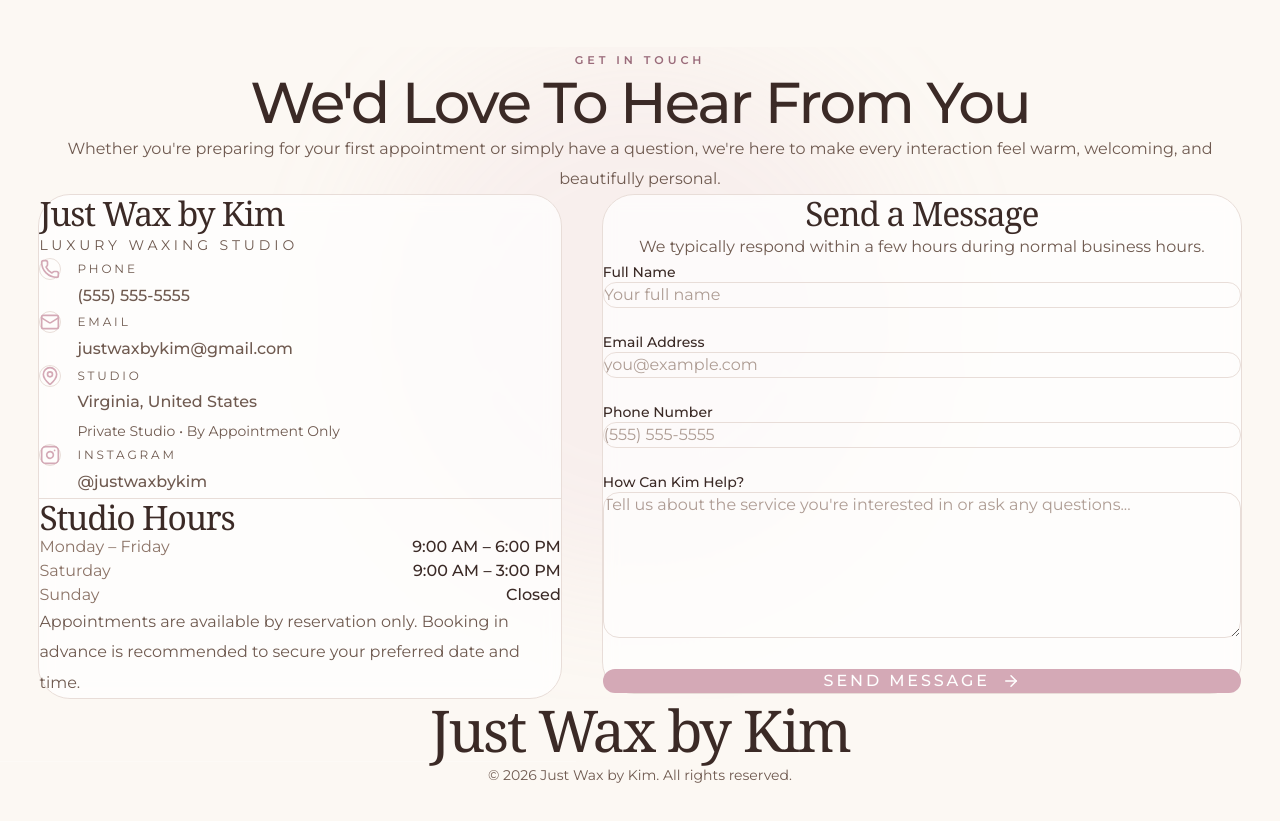
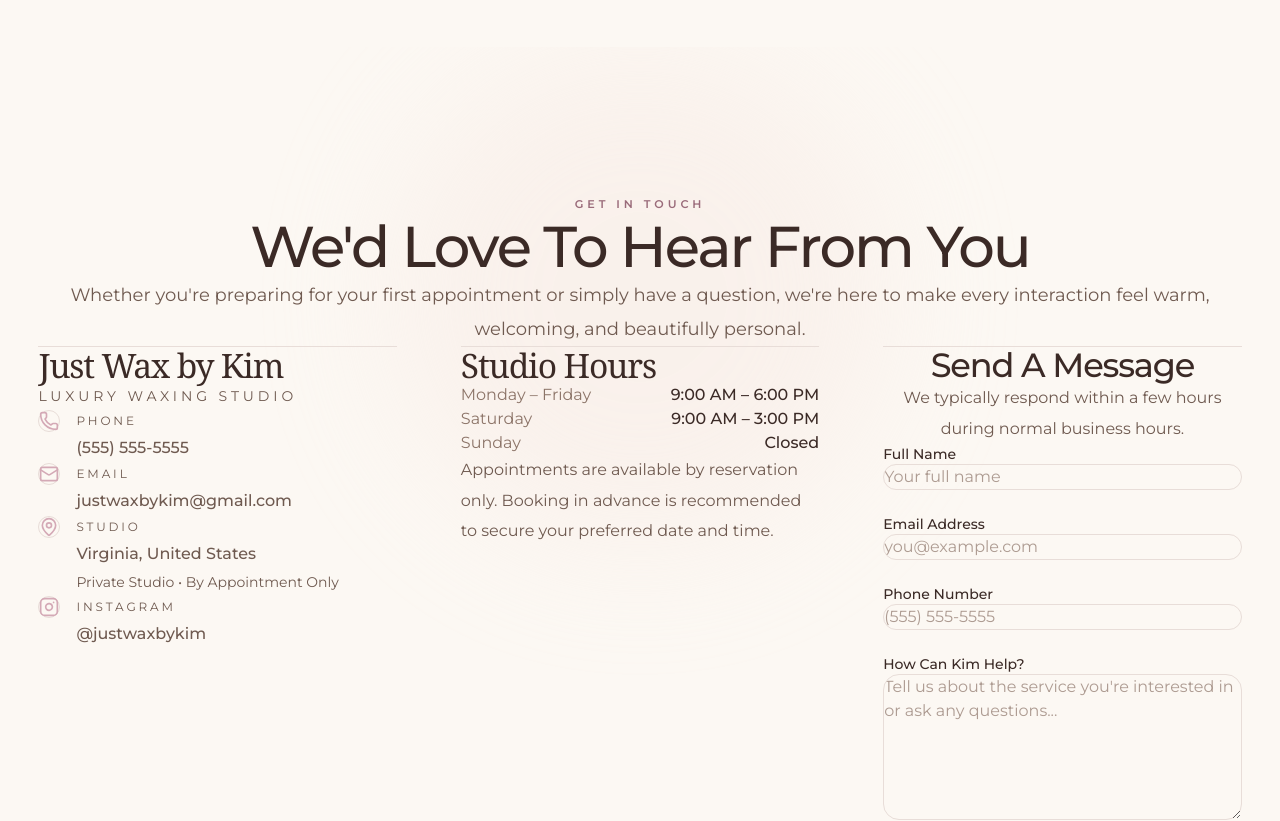
Before and after one commit to kevin-phan-25/just-wax-by-kim, a Next.js app: page / in a window 1280 px wide. Shown: the part 6760-7581 px from the top of the page. Before the commit the page ends 7549 px from the top, so only its background shows below. Built offline with nearby package versions, Linux system fonts and the light colour scheme; a web font is replaced by a local one.

Commit message:
Update Contact.tsx

```diff
--- a/features/contact/Contact.tsx
+++ b/features/contact/Contact.tsx
@@ -5,13 +5,15 @@
  * Description:
  * Luxury Contact Section
  *
+ * Updated:
+ * July 30, 2026
+ *
  * Changes:
- * - July 30, 2026
- *   • Removed fixed sizing constraints
- *   • Removed duplicate wrappers
- *   • Uses same editorial spacing as Hero/About/Services
- *   • Responsive two-column layout
- *   • Unified luxury theme
+ * • Removed width restrictions
+ * • Converted to 3-column editorial layout
+ * • Removed boxed dashboard appearance
+ * • Unified luxury studio aesthetic
+ * • Responsive layout
  * -----------------------------------------------------------------------------
  */
 
@@ -19,56 +21,61 @@ import ContactForm from "./ContactForm";
 import ContactHours from "./ContactHours";
 import ContactInfo from "./ContactInfo";
 
+
 export default function Contact() {
   return (
     <section
       id="contact"
       className="
         relative
+
         overflow-hidden
-        bg-brand-ivory
-        py-24
-        lg:py-32
+
+        bg-[#FCF8F3]
+
+        section-padding-lg
       "
     >
+
       {/* Decorative Glow */}
       <div
-        aria-hidden="true"
         className="
           absolute
-          inset-0
-          pointer-events-none
+          top-0
+          left-1/2
+
+          h-[500px]
+          w-[500px]
+
+          -translate-x-1/2
+
+          rounded-full
+
+          bg-[#F6E7E1]
+
+          opacity-40
+
+          blur-3xl
         "
-      >
-        <div
-          className="
-            absolute
-            left-1/2
-            top-0
-            h-[34rem]
-            w-[34rem]
-            -translate-x-1/2
-            rounded-full
-            bg-brand-dusty-pink/10
-            blur-3xl
-          "
-        />
-      </div>
+      />
+
 
       <div
         className="
           relative
+
           container-luxury
         "
       >
+
+
         {/* Header */}
         <header
           className="
-            mx-auto
             text-center
-            space-y-6
           "
         >
+
           <span
             className="
               service-eyebrow
@@ -77,106 +84,160 @@ export default function Contact() {
             Get In Touch
           </span>
 
+
           <h2
             className="
-              heading-luxury
-              text-brand-espresso
+              mt-6
+
+              text-4xl
+              md:text-5xl
+              lg:text-6xl
+
+              font-medium
+
+              tracking-[-0.04em]
+
+              text-[#3B2A26]
             "
           >
             We'd Love To Hear From You
           </h2>
 
+
           <p
             className="
-              lead
+              mx-auto
+
+              mt-6
+
+              max-w-none
+
+              text-base
+              md:text-lg
+
+              leading-relaxed
+
+              text-[#6F5A50]
             "
           >
             Whether you're preparing for your first appointment or simply
             have a question, we're here to make every interaction feel warm,
             welcoming, and beautifully personal.
           </p>
+
         </header>
 
-        {/* Content */}
+
+
+        {/* Three Column Layout */}
         <div
           className="
             mt-20
+
             grid
-            gap-10
-            lg:grid-cols-[0.9fr_1.1fr]
-            items-start
+
+            gap-12
+
+            lg:grid-cols-3
+
+            lg:gap-16
           "
         >
-          {/* Contact Information */}
-          <aside
+
+
+          {/* Column 1 */}
+          <div
             className="
-              rounded-[2rem]
-              border
-              border-brand-border
-              bg-white/70
-              backdrop-blur-sm
-              p-8
-              lg:p-10
+              border-t
+
+              border-[#E8DDD8]
+
+              pt-10
             "
           >
             <ContactInfo />
+          </div>
+
+
+
+          {/* Column 2 */}
+          <div
+            className="
+              border-t
+
+              border-[#E8DDD8]
+
+              pt-10
+            "
+          >
+            <ContactHours />
+          </div>
+
+
+
+          {/* Column 3 */}
+          <div
+            className="
+              border-t
+
+              border-[#E8DDD8]
+
+              pt-10
+            "
+          >
 
             <div
               className="
-                my-10
-                h-px
-                bg-brand-border
-              "
-            />
-
-            <ContactHours />
-          </aside>
-
-          {/* Contact Form */}
-          <div
-            className="
-              rounded-[2rem]
-              border
-              border-brand-border
-              bg-white/70
-              backdrop-blur-sm
-              p-8
-              lg:p-10
-            "
-          >
-            <div
-              className="
                 text-center
-                space-y-4
               "
             >
+
               <h3
                 className="
-                  font-serif
                   text-3xl
-                  text-brand-espresso
+
+                  font-medium
+
+                  tracking-tight
+
+                  text-[#3B2A26]
                 "
               >
-                Send a Message
+                Send A Message
               </h3>
+
 
               <p
                 className="
-                  text-brand-taupe
+                  mt-4
+
                   leading-relaxed
+
+                  text-[#6F5A50]
                 "
               >
                 We typically respond within a few hours during normal
                 business hours.
               </p>
+
             </div>
 
-            <div className="mt-10">
+
+            <div
+              className="
+                mt-10
+              "
+            >
               <ContactForm />
             </div>
+
           </div>
+
+
         </div>
+
       </div>
+
     </section>
   );
 }
```
